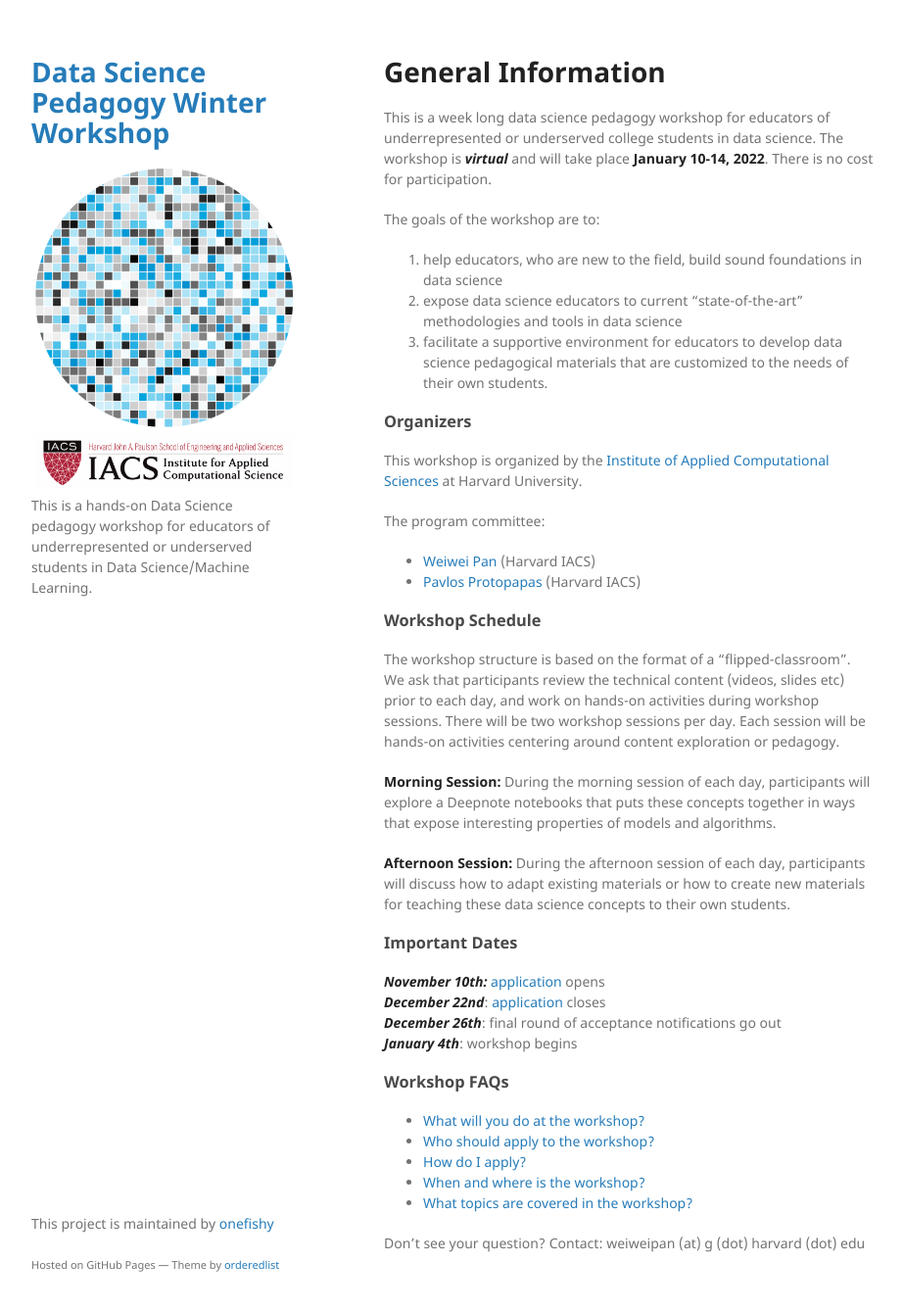
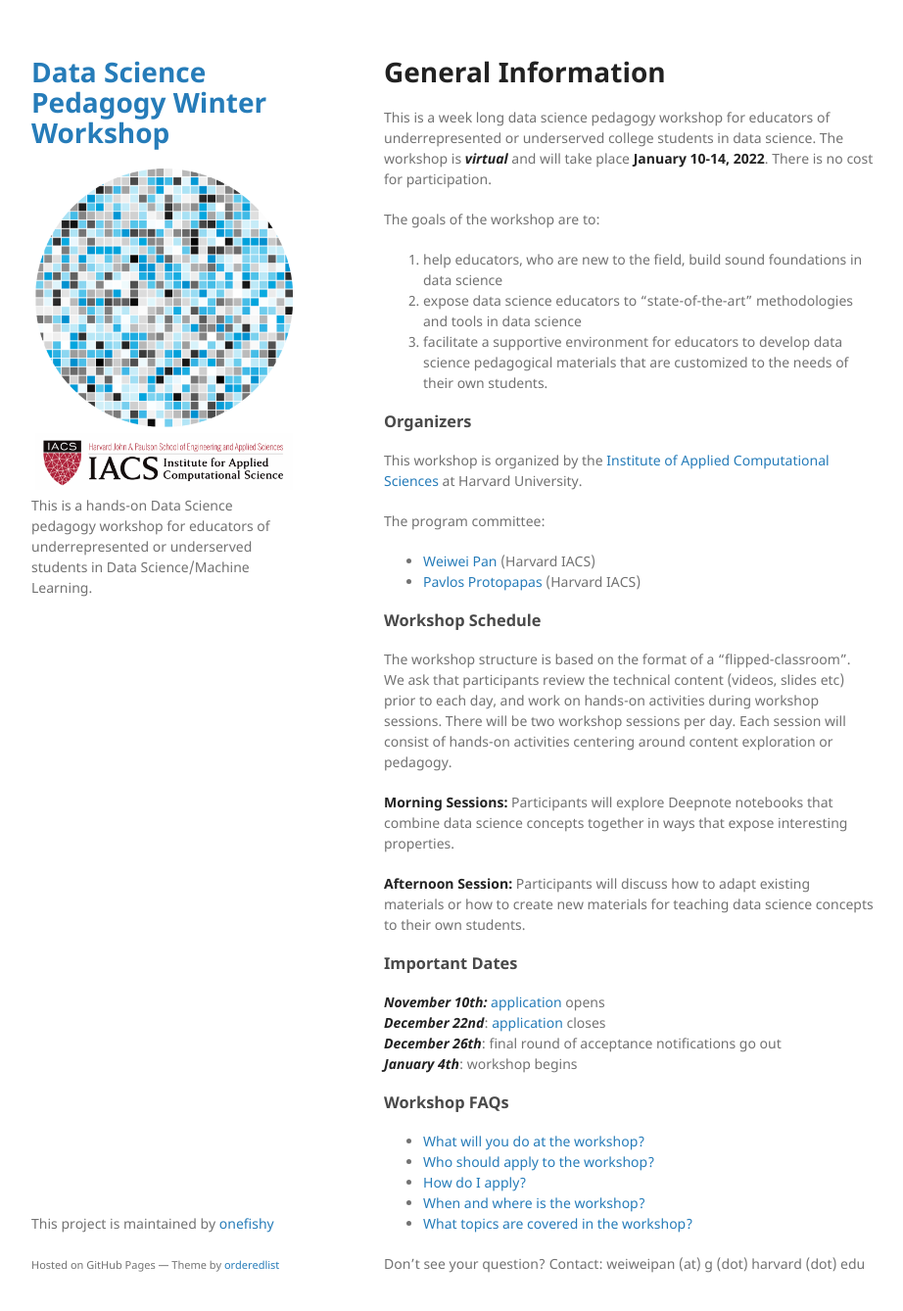
Before and after one commit to onefishy/data-science-workshop, a Jekyll site: the page built from docs/index.md, in a window 1280 px wide and 1370 px high. Shown: the top 1338 px of the window at 98% size, without its empty margins (178-1100 px from the left). Built offline with Jekyll 4.4.1, drawn with Linux system fonts in a browser that asks for light colours; our own code applies the rules of GitHub Pages for plain Markdown files.

Commit message:
Update index.md

```diff
--- a/docs/index.md
+++ b/docs/index.md
@@ -4,7 +4,7 @@ science. The workshop is ***virtual*** and will take place **January 10-14, 2022
 
 The goals of the workshop are to:
 1. help educators, who are new to the field, build sound foundations in data science
-2. expose data science educators to current "state-of-the-art" methodologies and tools in data science
+2. expose data science educators to "state-of-the-art" methodologies and tools in data science
 3. facilitate a supportive environment for educators to develop data science pedagogical materials that are customized to the needs of their own students.
 
 ### Organizers
@@ -16,11 +16,11 @@ The program committee:
 - [Pavlos Protopapas](https://iacs.seas.harvard.edu/people/pavlos-protopapas) (Harvard IACS)
 
 ### Workshop Schedule
-The workshop structure is based on the format of a “flipped-classroom”. We ask that participants review the technical content (videos, slides etc) prior to each day, and work on hands-on activities during workshop sessions. There will be two workshop sessions per day. Each session will be hands-on activities centering around content exploration or pedagogy.
+The workshop structure is based on the format of a “flipped-classroom”. We ask that participants review the technical content (videos, slides etc) prior to each day, and work on hands-on activities during workshop sessions. There will be two workshop sessions per day. Each session will consist of hands-on activities centering around content exploration or pedagogy.
 
-**Morning Session:** During the morning session of each day, participants will explore a Deepnote notebooks that puts these concepts together in ways that expose interesting properties of models and algorithms.
+**Morning Sessions:** Participants will explore Deepnote notebooks that combine data science concepts together in ways that expose interesting properties.
 
-**Afternoon Session:** During the afternoon session of each day, participants will discuss how to adapt existing materials or how to create new materials for teaching these data science concepts to their own students.
+**Afternoon Session:** Participants will discuss how to adapt existing materials or how to create new materials for teaching data science concepts to their own students.
 
 
 ### Important Dates
```
